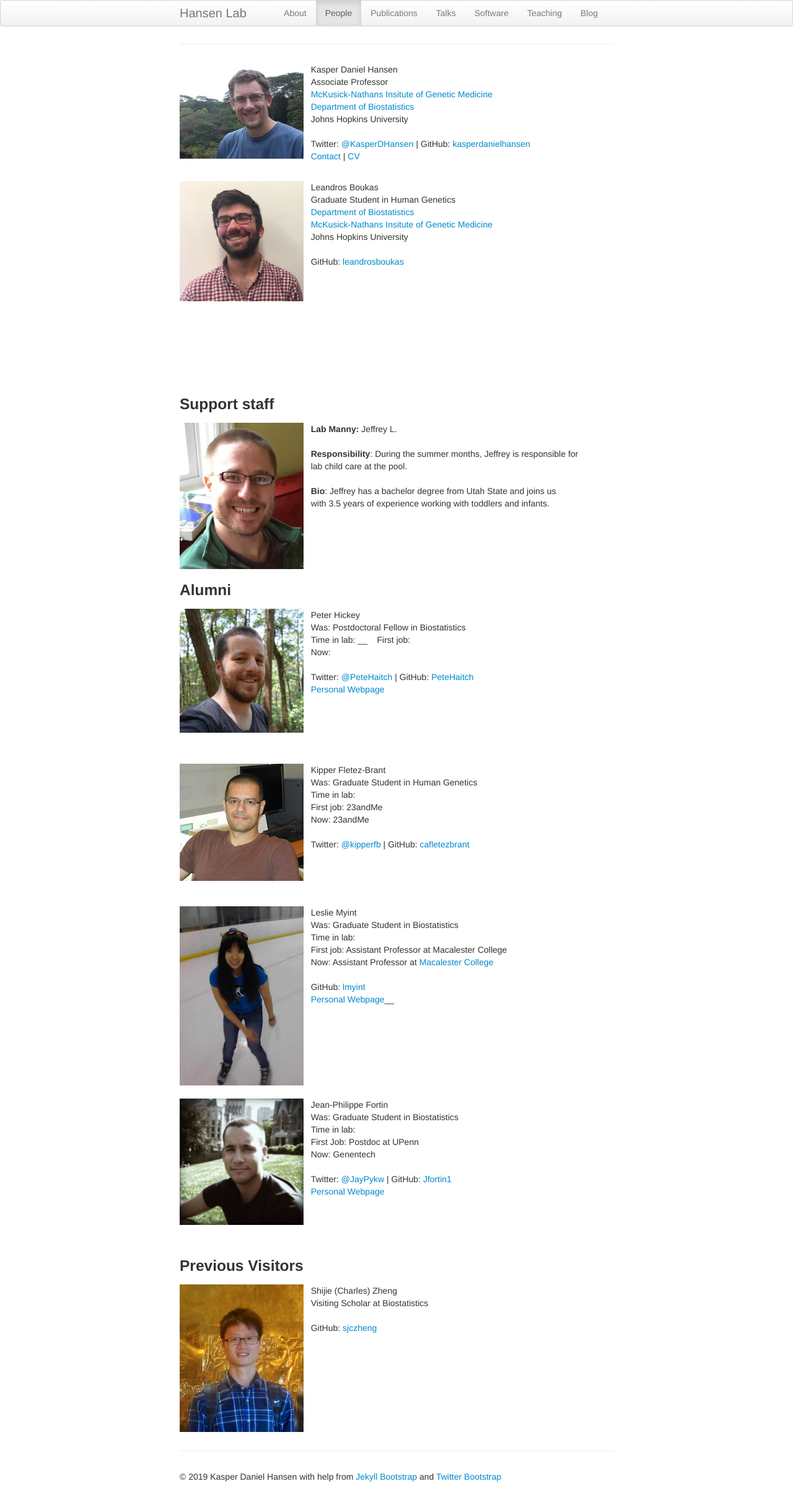
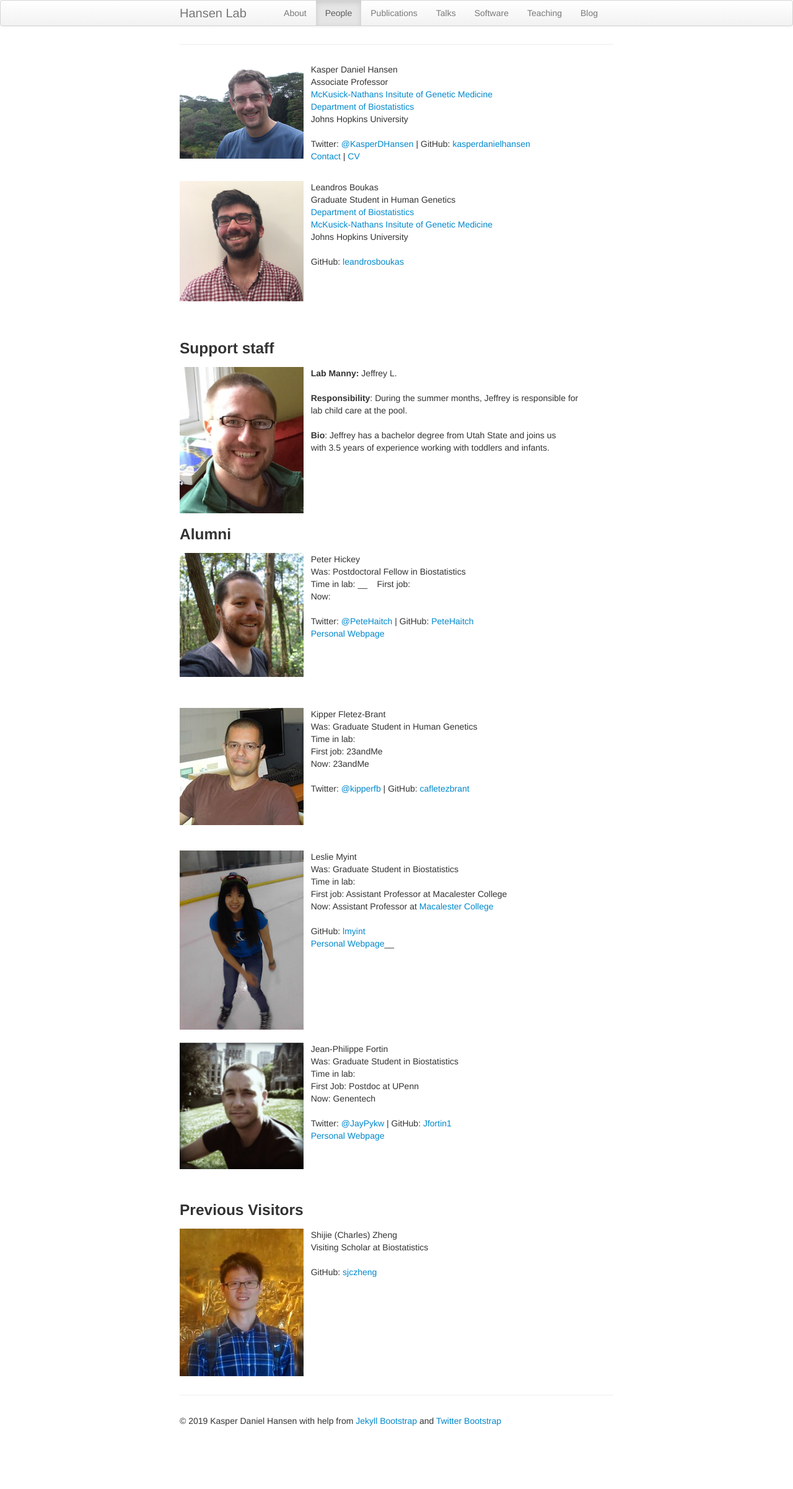
Before and after one commit to hansenlab/hansenlab.github.io, a Jekyll site: the page built from 01-people.md, in a window 1280 px wide. Shown: the whole page at 62% size. Built offline with Jekyll 4.4.1, drawn with Linux system fonts in a browser that asks for light colours; after the commit the page ends 2312 px from its top, so only the background shows below that.

Commit message:
personal fix

```diff
--- a/01-people.md
+++ b/01-people.md
@@ -30,9 +30,6 @@ GitHub: [kasperdanielhansen](https://github.com/kasperdanielhansen)
 &nbsp;&nbsp;&nbsp;GitHub: [leandrosboukas](https://github.com/leandrosboukas)
 <br><br><br><br><br>
 
-
-<br><br><br><br>
-
 ### Support staff
 
 <img alt="Jeffrey" align="left" src="media/people/jeffrey.png" width="200" height="200"/>
@@ -43,8 +40,7 @@ GitHub: [kasperdanielhansen](https://github.com/kasperdanielhansen)
 &nbsp;&nbsp;&nbsp;<br>
 &nbsp;&nbsp;&nbsp;<b>Bio</b>: Jeffrey has a bachelor degree from Utah State and joins us
 &nbsp;&nbsp;&nbsp;with 3.5 years of experience working with toddlers and infants.
-<br>
-<br><br><br><br>
+<br><br><br><br><br>
 
 ### Alumni
 
```
